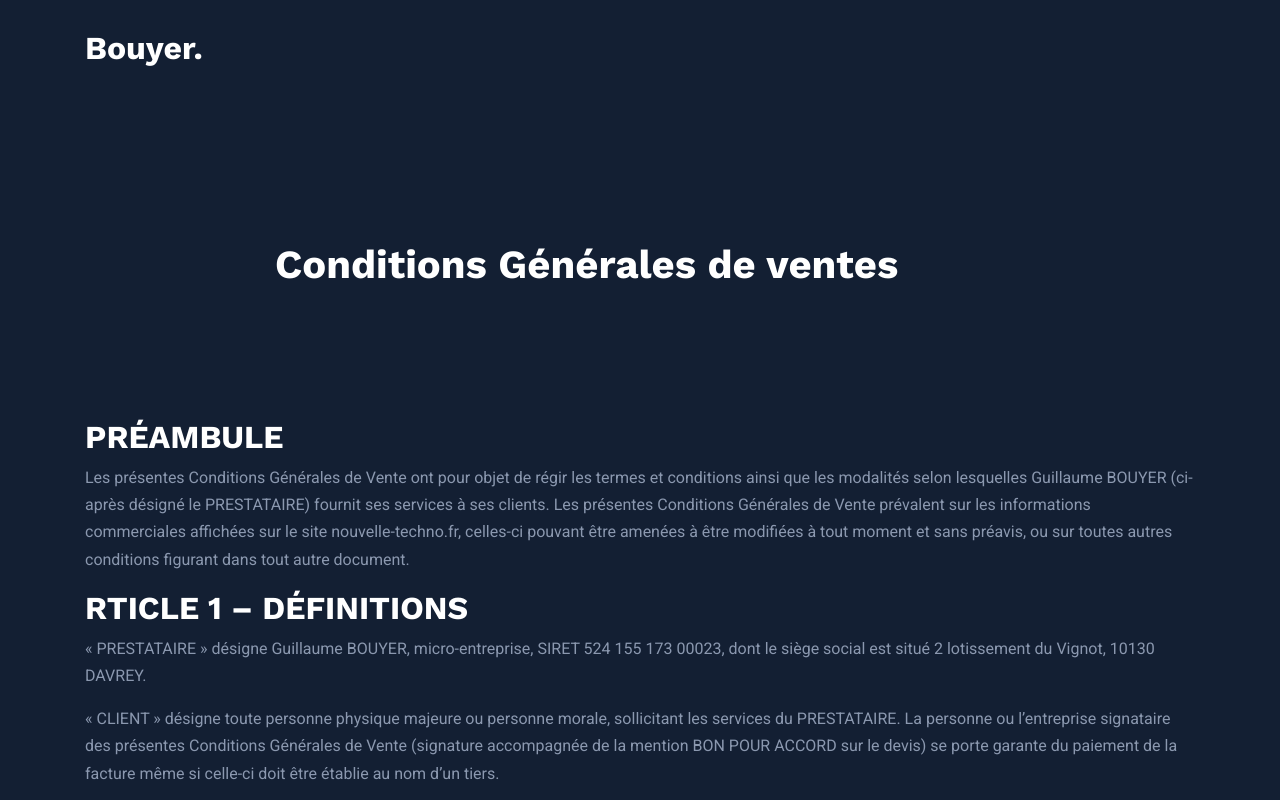
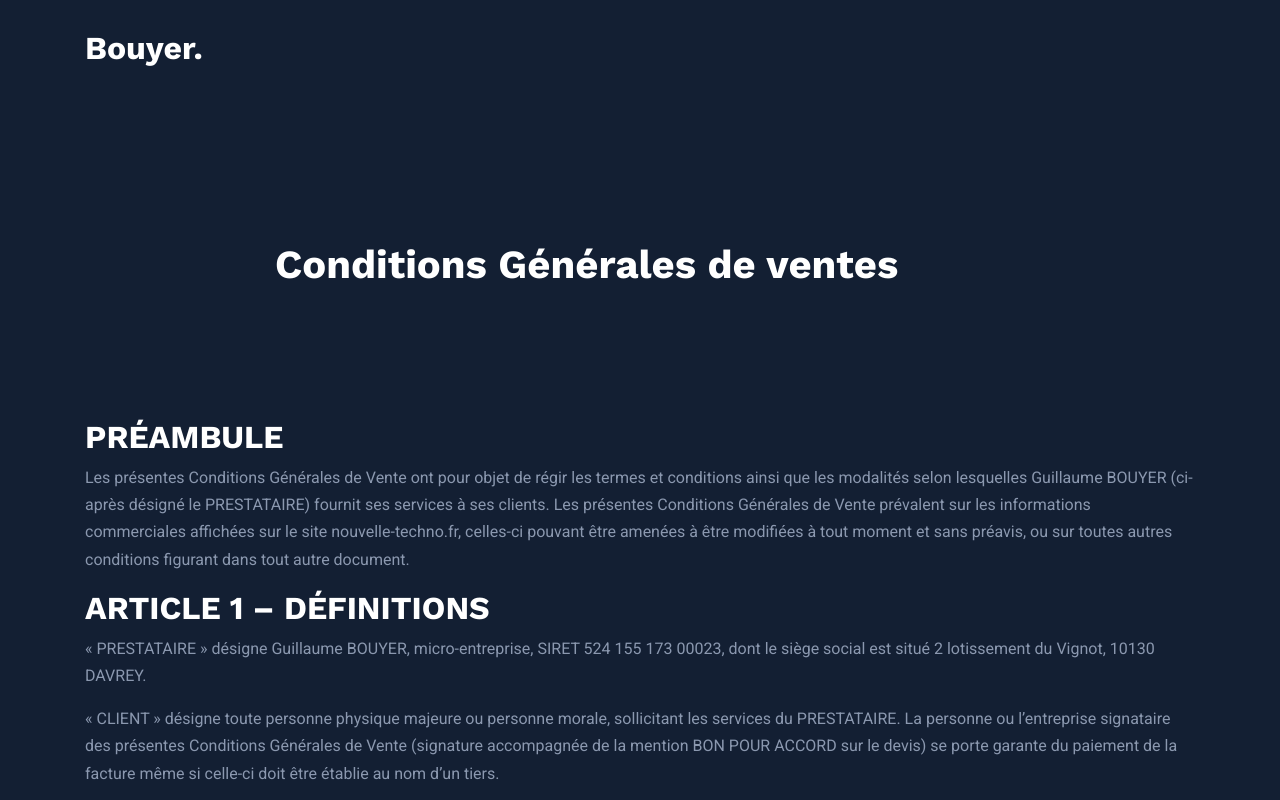
Before and after one commit to wonkacode/site-perso, a plain HTML site: page cgv.html in a window 1280 px wide. Shown: the top 800 px of the page. Drawn offline with nearby package versions, Linux system fonts and the light colour scheme.

Commit message:
Update cgv.html

```diff
--- a/cgv.html
+++ b/cgv.html
@@ -59,7 +59,7 @@
     <div class="container">
         <h2>PRÉAMBULE</h2>
         <p>Les présentes Conditions Générales de Vente ont pour objet de régir les termes et conditions ainsi que les modalités selon lesquelles Guillaume BOUYER (ci-après désigné le PRESTATAIRE) fournit ses services à ses clients. Les présentes Conditions Générales de Vente prévalent sur les informations commerciales affichées sur le site nouvelle-techno.fr, celles-ci pouvant être amenées à être modifiées à tout moment et sans préavis, ou sur toutes autres conditions figurant dans tout autre document.</p>
-        <h2>RTICLE 1 – DÉFINITIONS</h2>
+        <h2>ARTICLE 1 – DÉFINITIONS</h2>
         <p>« PRESTATAIRE » désigne Guillaume BOUYER, micro-entreprise, SIRET 524 155 173 00023, dont le siège social est situé 2 lotissement du Vignot, 10130 DAVREY.</p>
         <p>« CLIENT » désigne toute personne physique majeure ou personne morale, sollicitant les services du PRESTATAIRE. La personne ou l’entreprise signataire des présentes Conditions Générales de Vente (signature accompagnée de la mention BON POUR ACCORD sur le devis) se porte garante du paiement de la facture même si celle-ci doit être établie au nom d’un tiers.</p>
         <h2>ARTICLE 2 – OBJET ET CHAMP D’APPLICATION</h2>
```
